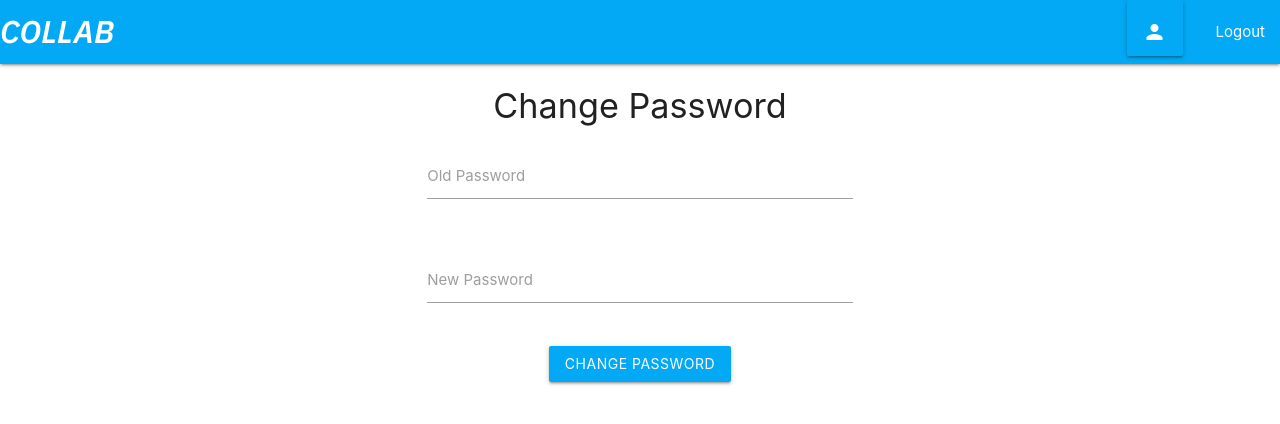
After one commit to anirbanpranto/MMU-Collab, a Flask app: page /changePass in a window 1280 px wide. The commit adds this page. Shown: the top 424 px of the page. Run offline with Flask 2, Linux system fonts and the light colour scheme; a user stored in the database is signed in.

Commit message:
Pass Reset

```diff
--- a/app.py
+++ b/app.py
@@ -2,6 +2,7 @@ from flask import Flask, render_template, request, url_for, redirect, session, f
 from flask_sqlalchemy import SQLAlchemy
 from datetime import datetime
 from flask_bcrypt import Bcrypt
+from werkzeug.utils import secure_filename
 
 app = Flask(__name__)
 app.secret_key = 'secret'
@@ -241,7 +242,6 @@ def registertc():
         else:
             #password hash
             hashed_password = bcrypt.generate_password_hash(password).decode('utf-8')
-            print(hashed_password)
             #database push
             user = Teacher(email=email, password = hashed_password, name = name)
             db.session.add(user)
@@ -767,5 +767,55 @@ def logouttc():
     session.pop('teacher',None)
     return redirect('/login')
 
+@app.route('/changePass')
+def changePass():
+    if 'teacher' in session:
+        return render_template('reset.html')
+    if 'student' in session:
+        return render_template('resetst.html')
+    return redirect('/')
+
+@app.route('/passreset',methods=['POST','GET'])
+def passreset():
+    if request.method == 'POST':
+        if 'teacher' in session:
+            teacher = session['teacher']
+            check = Teacher.query.filter_by(email=teacher['email']).first()
+            old_pass = str(request.form['old_pass'])
+            new_pass = str(request.form['new_pass'])
+            if check and bcrypt.check_password_hash(str(check.password), old_pass):
+                #updatepass
+                if new_pass != '':
+                    password = bcrypt.generate_password_hash(new_pass).decode('utf-8')
+                    check.password = password
+                    db.session.commit()
+                else:
+                    error = "Empty Password cannot be set"
+                    return render_template('reset.html', error=error)
+                return redirect('/')
+            else:
+                error = "Password is not correct"
+                return render_template('reset.html', error=error)
+        if 'student' in session:
+            student = session['student']
+            check = Student.query.filter_by(student_id=student['student_id']).first()
+            old_pass = str(request.form['old_pass'])
+            new_pass = str(request.form['new_pass'])
+            if check and bcrypt.check_password_hash(str(check.password), old_pass):
+                #updatepass
+                if new_pass != '':
+                    password = bcrypt.generate_password_hash(new_pass).decode('utf-8')
+                    check.password = password
+                    db.session.commit()
+                else:
+                    error = "Empty Password cannot be set"
+                    return render_template('resetst.html', error=error)
+                return redirect('/')
+            else:
+                error = "Password is not correct"
+                return render_template('resetst.html', error=error)
+    else:
+        return redirect('/')
+
 if __name__ == "__main__":
     app.run(debug=True)
--- a/templates/reminders.html
+++ b/templates/reminders.html
@@ -32,7 +32,7 @@
       <a href="#!name"><span class="white-text name">{{session['student']['name']}}({{session['student']['student_id']}})</span></a>
       <a href="#!email"><span class="white-text email">{{session['student']['student_email']}}</span></a>
     </div></li>
-    <li><a href="#!">Change Password</a></li>
+    <li><a href="/changePass">Change Password</a></li>
 </ul>
 
 <div class="row">
--- /dev/null
+++ b/templates/reset.html
@@ -0,0 +1,102 @@
+{% extends 'layout.html' %}
+
+{% block navroute %}
+/
+{% endblock navroute %}
+
+{% block navitem %}
+<ul id="nav-mobile" class="right hide-on-med-and-down">
+    <button class="sidenav-trigger btn light-blue" href="#!" data-target="slide-out"><i class="material-icons">person</i></button>
+    <li><a href="/logouttc">Logout</a></li>
+</ul>
+{% endblock navitem %}
+
+{% block body %}
+{% if error %}
+<div class="materialert error">
+    <div class="material-icons">error_outline</div>
+  <span>{{error}}</span>
+  <button type="button" class="close-alert">×</button>
+</div>
+{% endif %}
+
+<!-- Password form -->
+<div class="center">
+<h4>Change Password</h4>
+</div>
+<form class="" action="/passreset" method="post">
+  <div class="row">
+    <div class="col s3">
+
+    </div>
+    <div class="input-field col s6">
+      <input id="old_pass" type="password" name = "old_pass" class="validate">
+      <label for="old_pass">Old Password</label>
+    </div>
+    <div class="col s3">
+
+    </div>
+  </div>
+  <div class="row">
+    <div class="col s3">
+
+    </div>
+    <div class="input-field col s6">
+      <input id="new_pass" type="password" name = "new_pass" class="validate">
+      <label for="new_pass">New Password</label>
+    </div>
+    <div class="col s3">
+
+    </div>
+  </div>
+  <div class="row">
+    <div class="center">
+      <button type="submit" name="button" class="btn light-blue">Change Password</button>
+    </div>
+  </div>
+</form>
+
+
+<ul id="slide-out" class="sidenav">
+    <li><div class="user-view">
+      <div class="background light-blue">
+
+      </div>
+      <a href="#!name"><span class="white-text name">{{session['teacher']['name']}}</span></a>
+      <a href="#!email"><span class="white-text email">{{session['teacher']['email']}}</span></a>
+    </div></li>
+    <li><a href="/changePass">Change Password</a></li>
+</ul>
+
+<script>
+  //sidenav
+    //var elem = document.querySelector('.sidenav');
+    //var instance = new M.Sidenav(elem);
+
+   // with jquery
+   //sidenav end
+    var el = document.querySelector('.tabs');
+    var instance = M.Tabs.init(el, {});
+    document.addEventListener('DOMContentLoaded', function() {
+    var elems = document.querySelectorAll('.datepicker');
+    var instances = M.Datepicker.init(elems, options);
+  });
+  var dropdowns = document.querySelectorAll('.dropdown-trigger')
+  for (var i = 0; i < dropdowns.length; i++){
+    M.Dropdown.init(dropdowns[i]);
+  }
+
+  var elem = document.querySelector('.sidenav');
+  var instance = new M.Sidenav(elem);
+
+  // Initialize collapsible (uncomment the lines below if you use the dropdown variation)
+  // var collapsibleElem = document.querySelector('.collapsible');
+  // var collapsibleInstance = new M.Collapsible(collapsibleElem, options);
+
+  // Or with jQuery
+
+  $(document).ready(function(){
+    $('.sidenav').sidenav();
+  });
+</script>
+{% endblock %}
--- a/templates/studentdash.html
+++ b/templates/studentdash.html
@@ -28,7 +28,7 @@
       <a href="#!name"><span class="white-text name">{{session['student']['name']}}({{session['student']['student_id']}})</span></a>
       <a href="#!email"><span class="white-text email">{{session['student']['student_email']}}</span></a>
     </div></li>
-    <li><a href="#!">Change Password</a></li>
+    <li><a href="/changePass">Change Password</a></li>
 </ul>
 
 {% if error %}
--- a/templates/todo.html
+++ b/templates/todo.html
@@ -28,7 +28,7 @@
       <a href="#!name"><span class="white-text name">{{session['student']['name']}}({{session['student']['student_id']}})</span></a>
       <a href="#!email"><span class="white-text email">{{session['student']['student_email']}}</span></a>
     </div></li>
-    <li><a href="#!">Change Password</a></li>
+    <li><a href="/changePass">Change Password</a></li>
 </ul>
 
 
```
Also changed, not shown: templates/course.html (+24 -0 lines), templates/coursest.html (+2 -9 lines), templates/resetst.html (added, +104 -0 lines), templates/teacherdash.html (+24 -1 lines), test.db.
